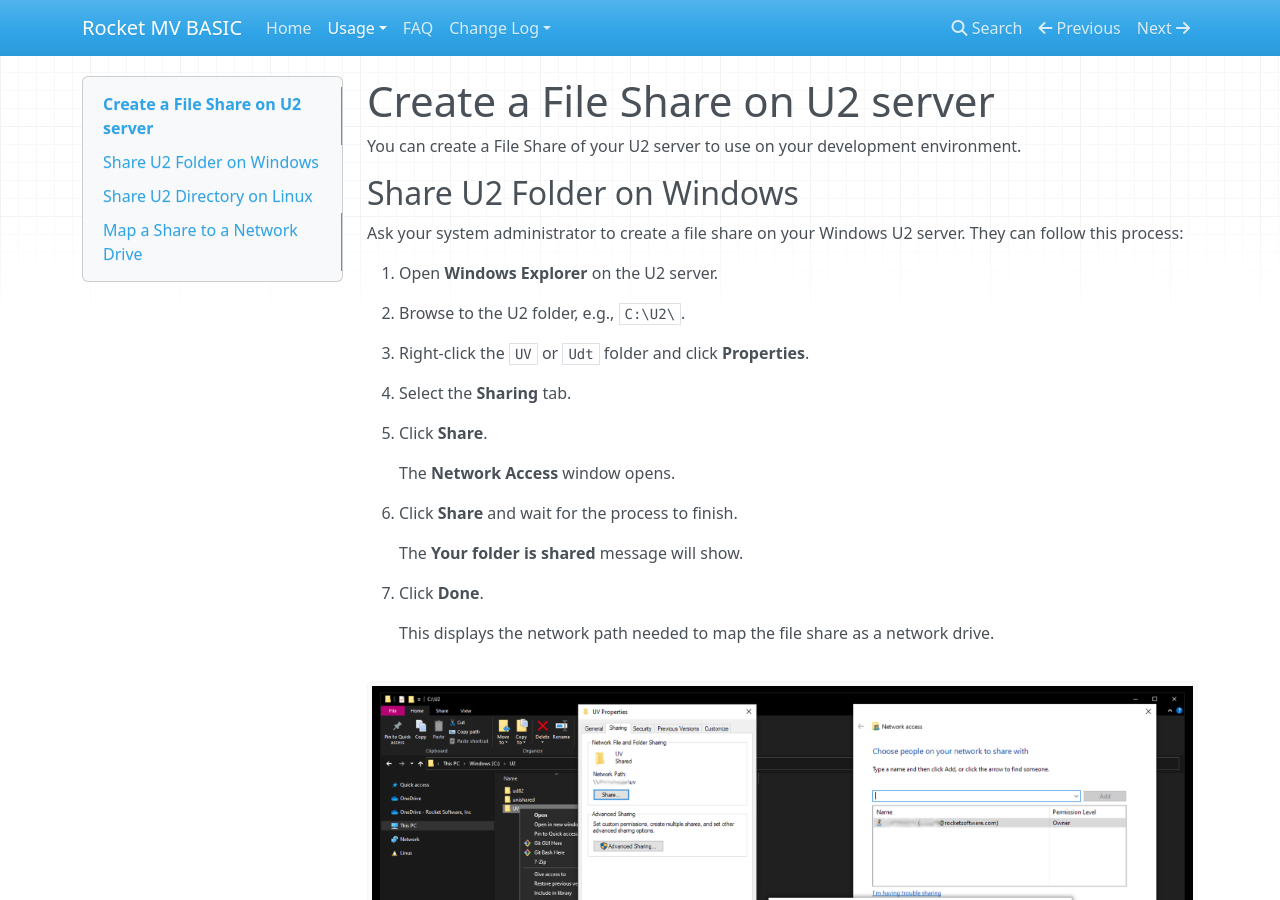
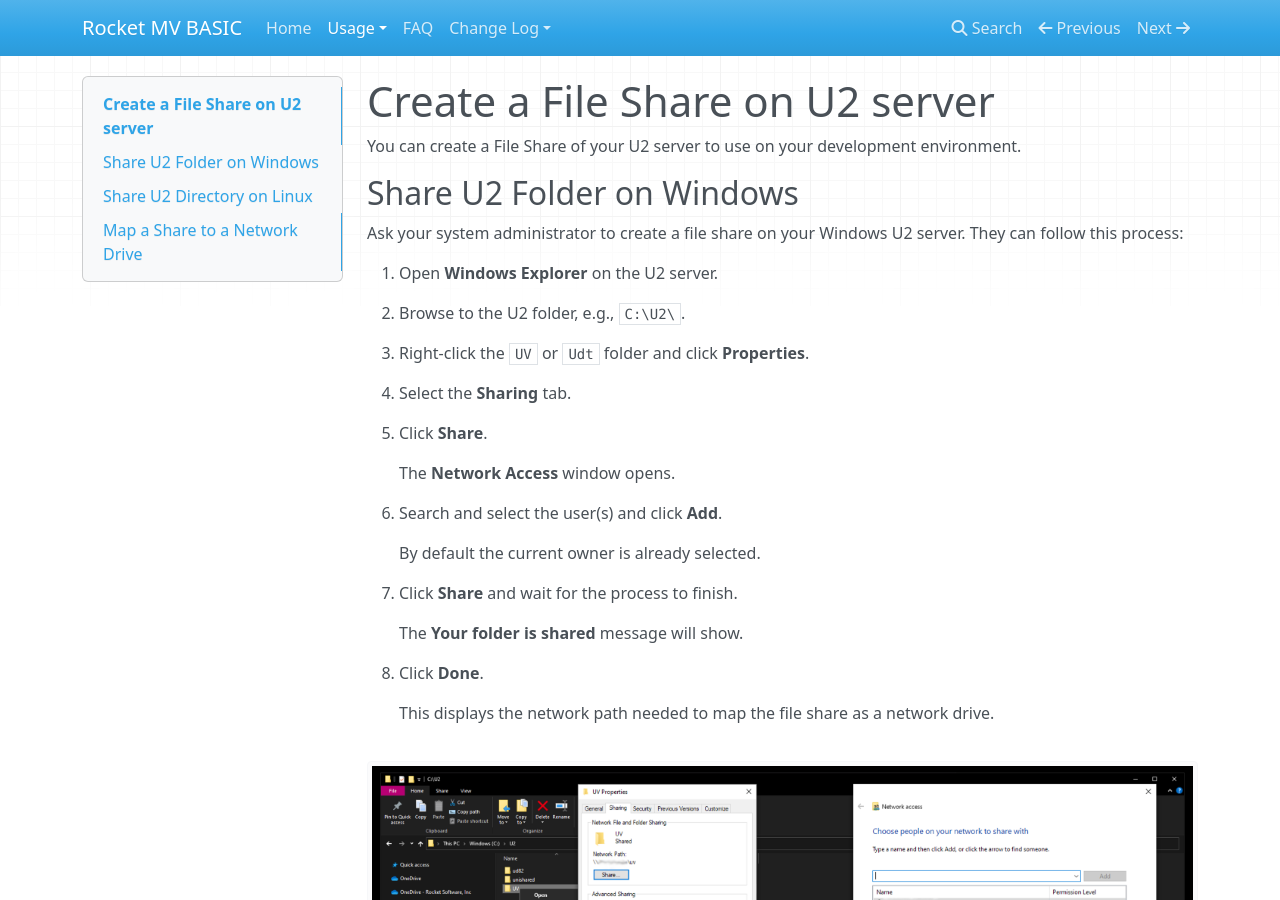
Before and after one commit to RocketSoftware/rocket-mvbasic, an MkDocs documentation site: the page built from docs/usage/CreateFileShare.md, in a window 1280 px wide and 900 px high. Built offline with MkDocs 1.6.1, drawn with Linux system fonts in a browser that asks for light colours; nearby versions of some CDN libraries.

Commit message:
MVEL-349: added instruction to search and select user

```diff
--- a/docs/usage/CreateFileShare.md
+++ b/docs/usage/CreateFileShare.md
@@ -18,11 +18,15 @@
 
     The **Network Access** window opens.
 
-6. Click **Share** and wait for the process to finish.
+6. Search and select the user(s) and click **Add**.
+
+    By default the current owner is already selected.
+
+7. Click **Share** and wait for the process to finish.
 
     The **Your folder is shared** message will show.
 
-7. Click **Done**.
+8. Click **Done**.
 
     This displays the network path needed to map the file share as a network drive.
 
```
